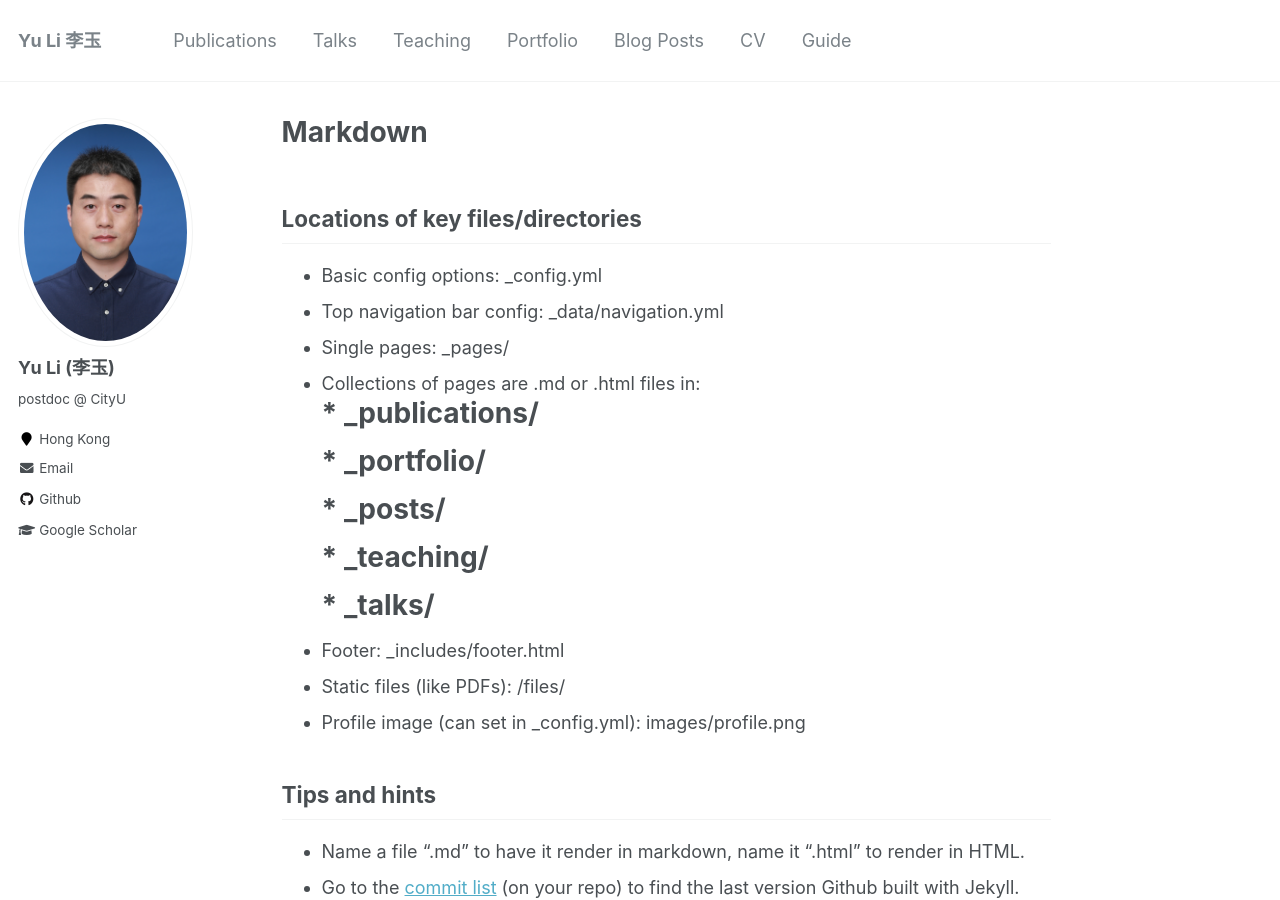
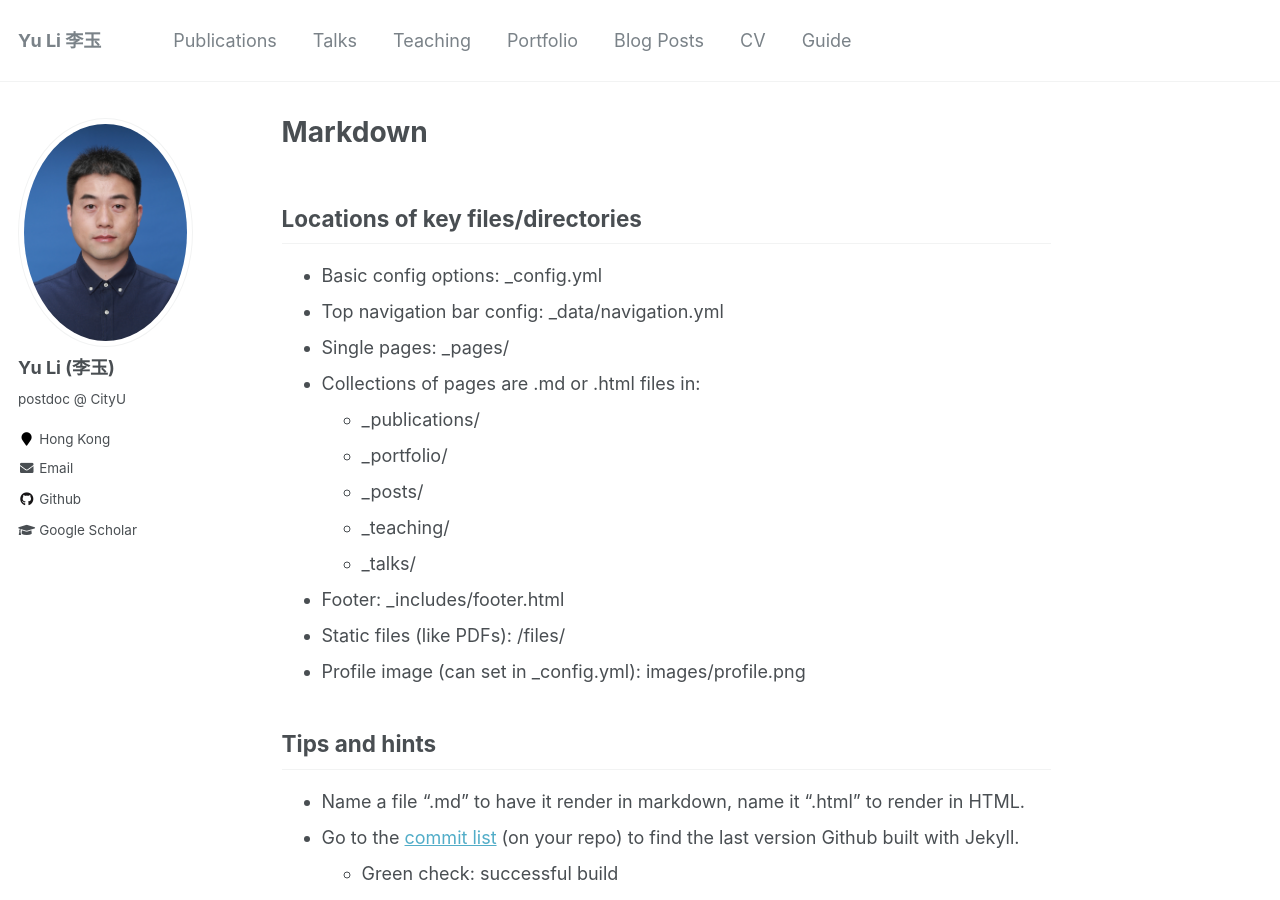
Before and after one commit to liyu1990/liyu1990.github.io, a Jekyll site: the page built from _pages/markdown.md, in a window 1280 px wide and 900 px high. Built offline with Jekyll 4.4.1, drawn with Linux system fonts in a browser that asks for light colours.

```diff
--- a/_pages/markdown.md
+++ b/_pages/markdown.md
@@ -13,11 +13,11 @@ redirect_from:
 * Top navigation bar config: _data/navigation.yml
 * Single pages: _pages/
 * Collections of pages are .md or .html files in:
-#  * _publications/
-#  * _portfolio/
-#  * _posts/
-#  * _teaching/
-#  * _talks/
+  * _publications/
+  * _portfolio/
+  * _posts/
+  * _teaching/
+  * _talks/
 * Footer: _includes/footer.html
 * Static files (like PDFs): /files/
 * Profile image (can set in _config.yml): images/profile.png
```
